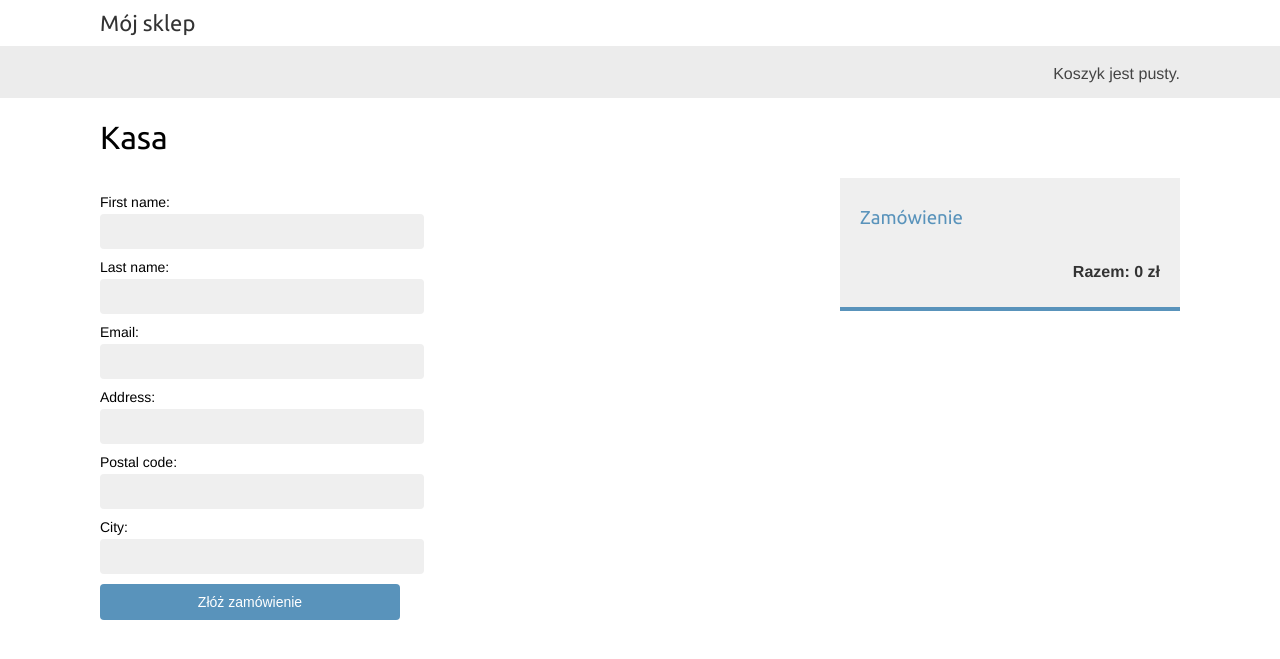
After one commit to lukwac123/shop, a Django app: page /orders/create/ in a window 1280 px wide. The commit adds this page. Shown: the top 659 px of the page. Run offline with Django 5.2, Linux system fonts and the light colour scheme.

Commit message:
Utworzenie systemu zamówień klienta

```diff
--- a/cart/templates/cart/detail.html
+++ b/cart/templates/cart/detail.html
@@ -56,6 +56,6 @@
     </table>
     <p class="text-right">
         <a href="{% url "shop:product_list" %}" class="button light">Kontynuuj zakupy</a>
-        <a href="#" class="button">Do kasy</a>
+        <a href="{% url "orders:order_create" %}" class="button">Do kasy</a>
     </p>
 {% endblock %}
--- a/myshop/urls.py
+++ b/myshop/urls.py
@@ -22,6 +22,7 @@ from django.conf.urls.static import static
 urlpatterns = [
     path('admin/', admin.site.urls),
     path('cart/', include('cart.urls', namespace='cart')),
+    path('orders/', include('orders.urls', namespace='orders')),
     path('', include('shop.urls', namespace='shop')),
 ]
 
--- /dev/null
+++ b/orders/forms.py
@@ -0,0 +1,7 @@
+from django import forms
+from .models import Order
+
+class OrderCreateForm(forms.ModelForm):
+    class Meta:
+        model = Order
+        fields = ['first_name', 'last_name', 'email', 'address', 'postal_code', 'city']
--- a/orders/models.py
+++ b/orders/models.py
@@ -25,6 +25,7 @@ class Order(models.Model):
         return sum(item.get_cost() for item in self.items.all())
 
 class OrderItem(models.Model):
+    objects = models.Manager()
     order = models.ForeignKey(Order, related_name='items', on_delete=models.CASCADE)
     product = models.ForeignKey(Product, related_name='order_item', on_delete=models.CASCADE)
     price = models.DecimalField(max_digits=10, decimal_places=2)
--- /dev/null
+++ b/orders/templates/orders/order/create.html
@@ -0,0 +1,26 @@
+{% extends "shop/base.html" %}
+
+{% block title %}
+  Kasa
+{% endblock %}
+
+{% block content %}
+  <h1>Kasa</h1>
+  <div class="order-info">
+    <h3>Zamówienie</h3>
+    <ul>
+      {% for item in cart %}
+        <li>
+          {{ item.quantity }}x {{ item.product.name }}
+          <span>{{ item.total_price }} zł</span>
+        </li>
+      {% endfor %}
+    </ul>
+    <p>Razem: {{ cart.get_total_price }} zł</p>
+  </div>
+  <form method="post" class="order-form">
+    {{ form.as_p }}
+    <p><input type="submit" value="Złóż zamówienie"></p>
+    {% csrf_token %}
+  </form>
+{% endblock %}
--- /dev/null
+++ b/orders/urls.py
@@ -0,0 +1,8 @@
+from django.urls import path
+from . import views
+
+app_name = 'orders'
+
+urlpatterns = [
+    path('create/', views.order_create, name='order_create'),
+]
--- a/orders/views.py
+++ b/orders/views.py
@@ -1,3 +1,21 @@
 from django.shortcuts import render
+from .models import OrderItem, Order
+from .forms import OrderCreateForm
+from  cart.cart import Cart
+from django.db import models
+# Create your views here.
 
-# Create your views here.
+def order_create(request):
+    cart = Cart(request)
+    if request.method == 'POST':
+        form = OrderCreateForm(request.POST)
+        if form.is_valid():
+            order = form.save()
+            for item in cart:
+                OrderItem.objects.create(order=order, product=item['product'], price=item['price'], quantity=item['quantity'])
+            # Usunięcie zawartości koszyka na zakupy.
+            cart.clear()
+            return render(request, 'orders/order/created.html', {'order': order})
+    else:
+        form = OrderCreateForm()
+    return render(request, 'orders/order/create.html', {'cart': cart, 'form': form})
--- a/shop/templates/shop/base.html
+++ b/shop/templates/shop/base.html
@@ -19,7 +19,7 @@
                         {{ total_items }} item{{ total_items|pluralize }}
                         {{ cart.get_total_price }} zł
                     </a>
-                {% else %}
+                {% elif not order %}
                     Koszyk jest pusty.
                 {% endif %}
             {% endwith %}
```
Also changed, not shown: orders/templates/orders/order/created.html (added, +10 -0 lines).
